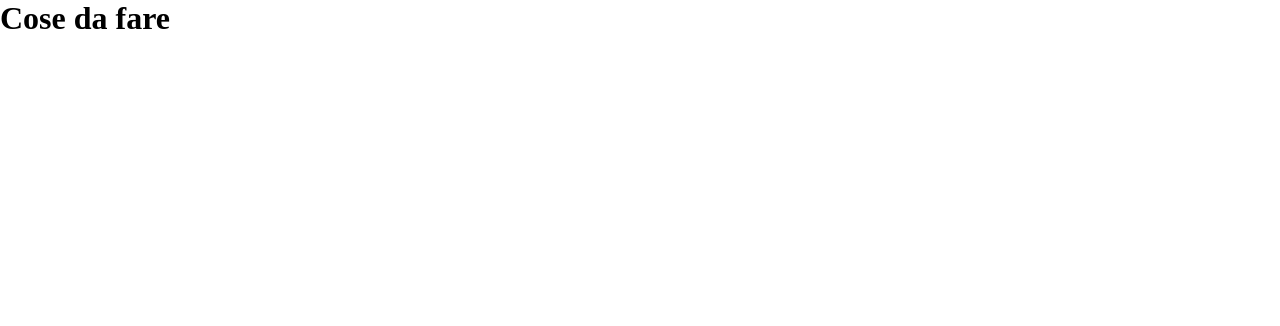
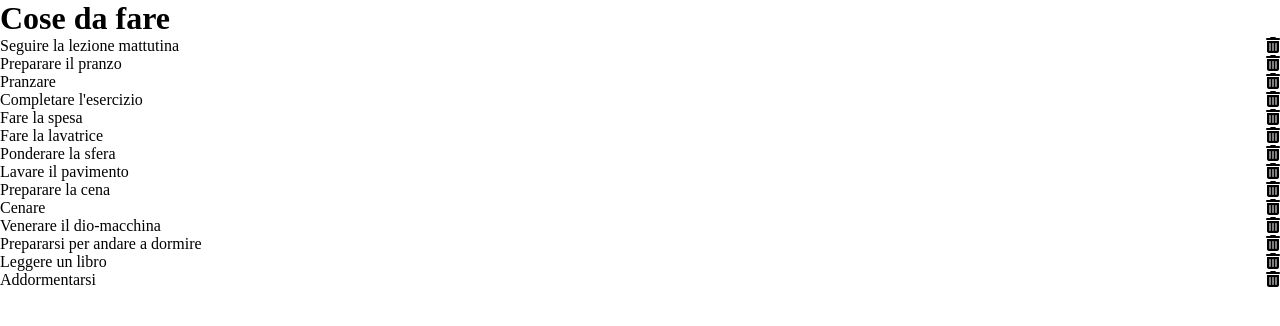
Before and after one commit to Francesco-Valentino/vue-todolist, a plain HTML site: page index.html in a window 1280 px wide. Drawn offline with nearby package versions, Linux system fonts and the light colour scheme.

Commit message:
basic li generation set

```diff
--- a/index.html
+++ b/index.html
@@ -20,13 +20,13 @@
 
             <main>
                 <ul>
-                    <li>
+                    <li v-for="(todoElements, index) in todoList">
                         <p>
-
+                            {{ todoList[index].text }}
                         </p>
 
                         <span>
-
+                            <i class="fa-solid fa-trash-can"></i>
                         </span>
                     </li>
                 </ul>
```
